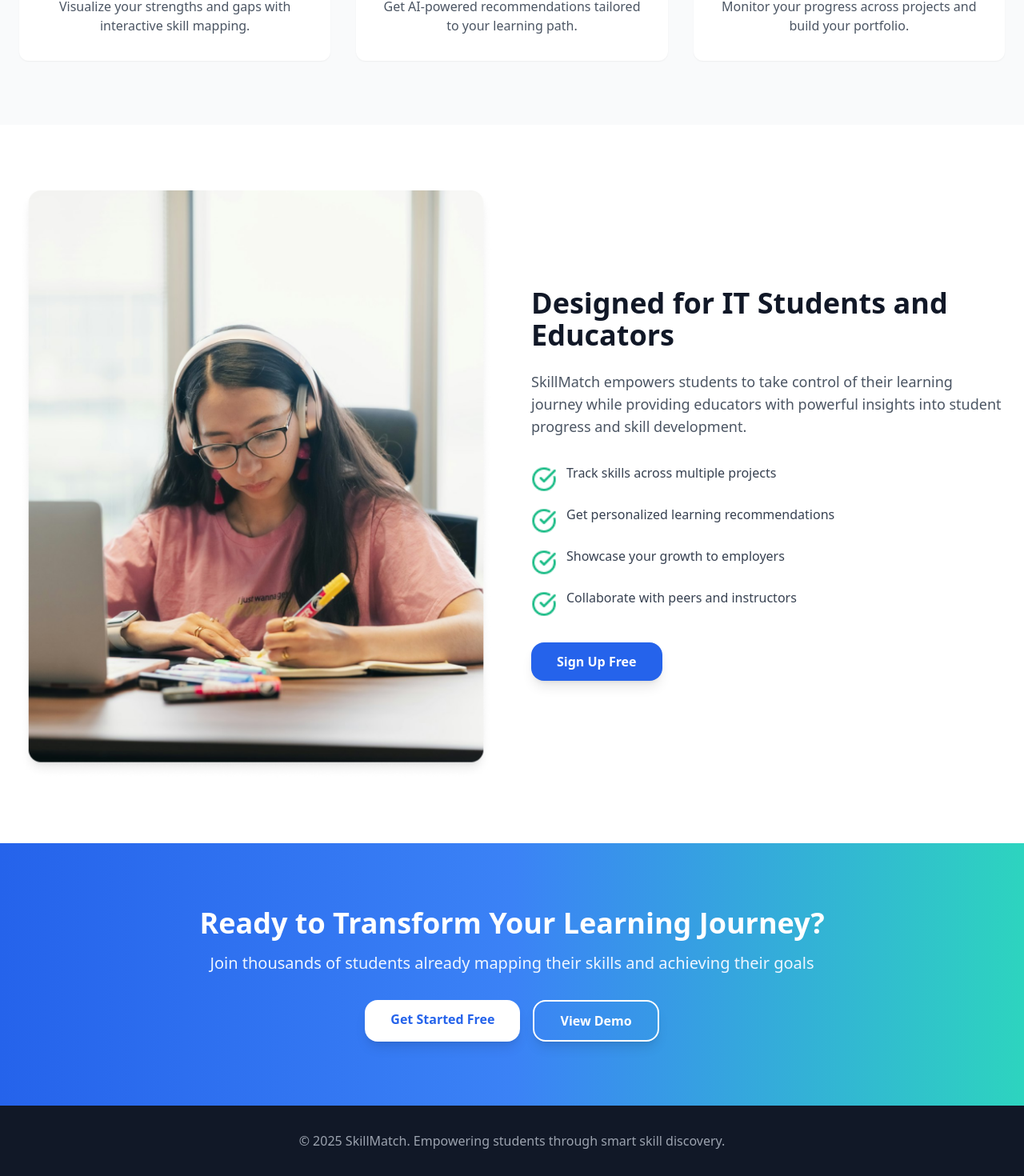
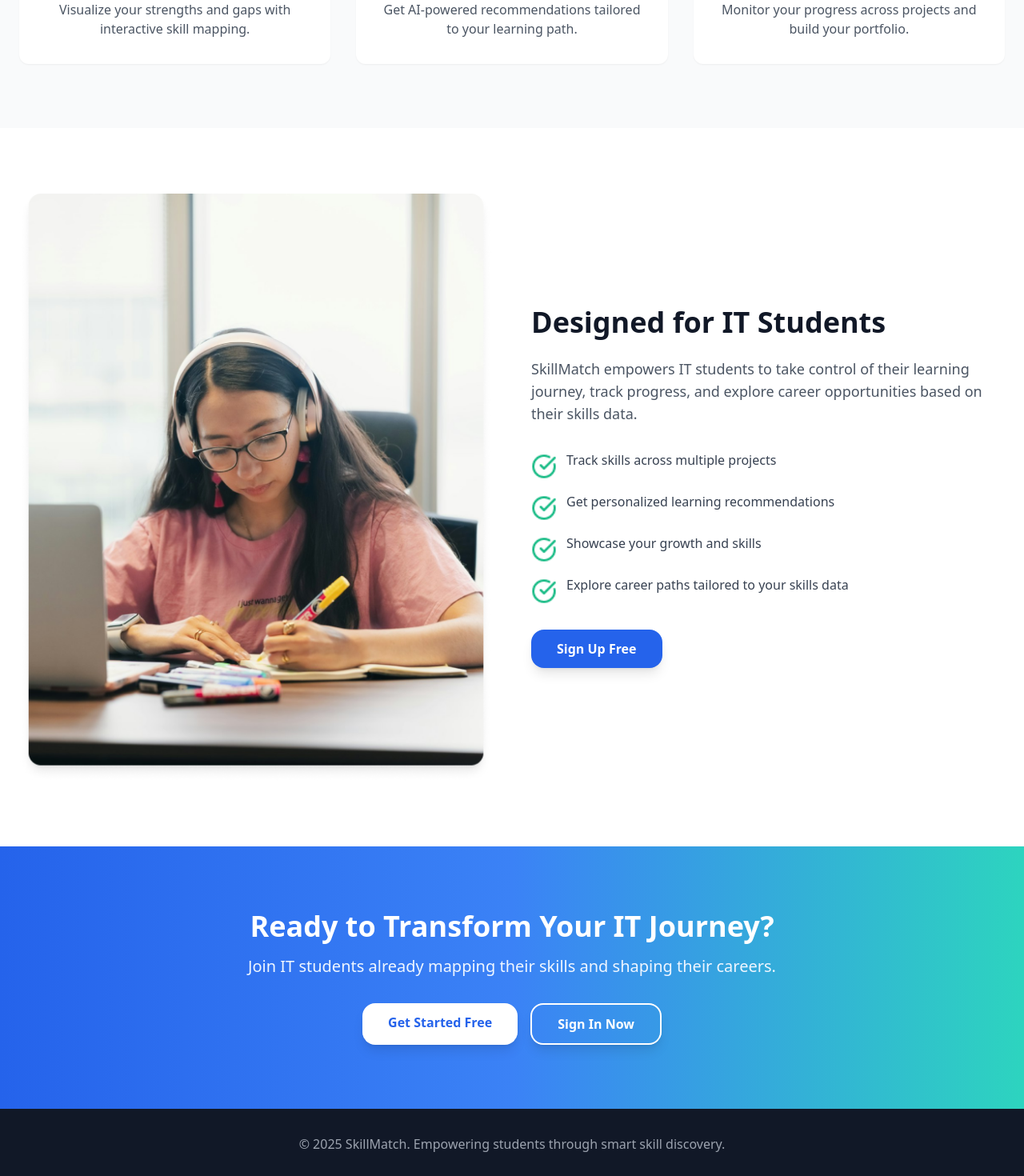
Before and after one commit to gnmltn/SKILLMATCH, a React (Vite) app in the folder frontend/: page / in a window 1280 px wide. Shown: the part 993-2463 px from the top of the page at 80% size. Built offline with nearby package versions, Linux system fonts and the light colour scheme.

Commit message:
revised educator related descriptions and replaced live demo to sign in now in Landing Page.

```diff
--- a/frontend/src/pages/Landing.jsx
+++ b/frontend/src/pages/Landing.jsx
@@ -123,7 +123,7 @@
               Empower Your Skills with SkillMatch
             </h1>
             <p className="text-base sm:text-lg mb-6 sm:mb-8 text-blue-50">
-              Discover, develop, and showcase your strengths through intelligent skill mapping designed for IT students and educators.
+              Discover, develop, and showcase your strengths with intelligent skill mapping that guides IT students toward career paths based on their skills.
             </p>
             <div className="flex flex-col sm:flex-row gap-3 sm:gap-4">
               <a href="/signup" className="bg-white text-blue-600 px-6 sm:px-8 py-3 rounded-2xl font-semibold hover:bg-gray-400 transition text-center text-sm sm:text-base shadow-lg">
@@ -202,10 +202,10 @@
           </div>
           <div>
             <h2 className="text-2xl sm:text-3xl md:text-4xl font-bold text-gray-900 dark:text-white mb-4 sm:mb-6">
-              Designed for IT Students and Educators
+              Designed for IT Students
             </h2>
             <p className="text-gray-600 dark:text-gray-300 text-base sm:text-lg mb-6 sm:mb-8">
-              SkillMatch empowers students to take control of their learning journey while providing educators with powerful insights into student progress and skill development.
+              SkillMatch empowers IT students to take control of their learning journey, track progress, and explore career opportunities based on their skills data.
             </p>
             <ul className="space-y-3 sm:space-y-4 mb-6 sm:mb-8">
               <li className="flex items-start gap-3">
@@ -218,11 +218,11 @@
               </li>
               <li className="flex items-start gap-3">
                 <img src={check} alt="check" className="w-5 h-5 sm:w-8 sm:h-8 flex-shrink-0 mt-1" />
-                <span className="text-gray-700 dark:text-gray-300 text-sm sm:text-base">Showcase your growth to employers</span>
+                <span className="text-gray-700 dark:text-gray-300 text-sm sm:text-base">Showcase your growth and skills</span>
               </li>
               <li className="flex items-start gap-3">
                 <img src={check} alt="check" className="w-5 h-5 sm:w-8 sm:h-8 flex-shrink-0 mt-1" />
-                <span className="text-gray-700 dark:text-gray-300 text-sm sm:text-base">Collaborate with peers and instructors</span>
+                <span className="text-gray-700 dark:text-gray-300 text-sm sm:text-base">Explore career paths tailored to your skills data</span>
               </li>
             </ul>
             <a href="/signup" className="inline-block bg-blue-600 text-white px-6 sm:px-8 py-3 rounded-2xl font-semibold hover:bg-blue-700 transition text-sm sm:text-base shadow-lg">
@@ -236,17 +236,17 @@
       <section className="bg-gradient-to-r from-blue-600 via-blue-500 to-teal-400 text-white px-4 sm:px-6 py-12 sm:py-20">
         <div className="max-w-4xl mx-auto text-center">
           <h2 className="text-2xl sm:text-3xl md:text-4xl font-bold mb-4">
-            Ready to Transform Your Learning Journey?
+            Ready to Transform Your IT Journey?
           </h2>
           <p className="text-lg sm:text-xl mb-6 sm:mb-8 text-blue-50">
-            Join thousands of students already mapping their skills and achieving their goals
+            Join IT students already mapping their skills and shaping their careers.
           </p>
           <div className="flex flex-col sm:flex-row gap-3 sm:gap-4 justify-center">
             <a href="/signup" className="bg-white text-blue-600 px-6 sm:px-8 py-3 rounded-2xl font-semibold hover:bg-gray-300 transition text-center text-sm sm:text-base shadow-lg">
               Get Started Free
             </a>
-            <a href="#features" className="border-2 border-white text-white px-6 sm:px-8 py-3 rounded-2xl font-semibold hover:bg-gray-300 hover:text-blue-600 transition text-center text-sm sm:text-base shadow-lg">
-              View Demo
+            <a href="/login" className="border-2 border-white text-white px-6 sm:px-8 py-3 rounded-2xl font-semibold hover:bg-gray-300 hover:text-blue-600 transition text-center text-sm sm:text-base shadow-lg">
+              Sign In Now
             </a>
           </div>
         </div>
```
